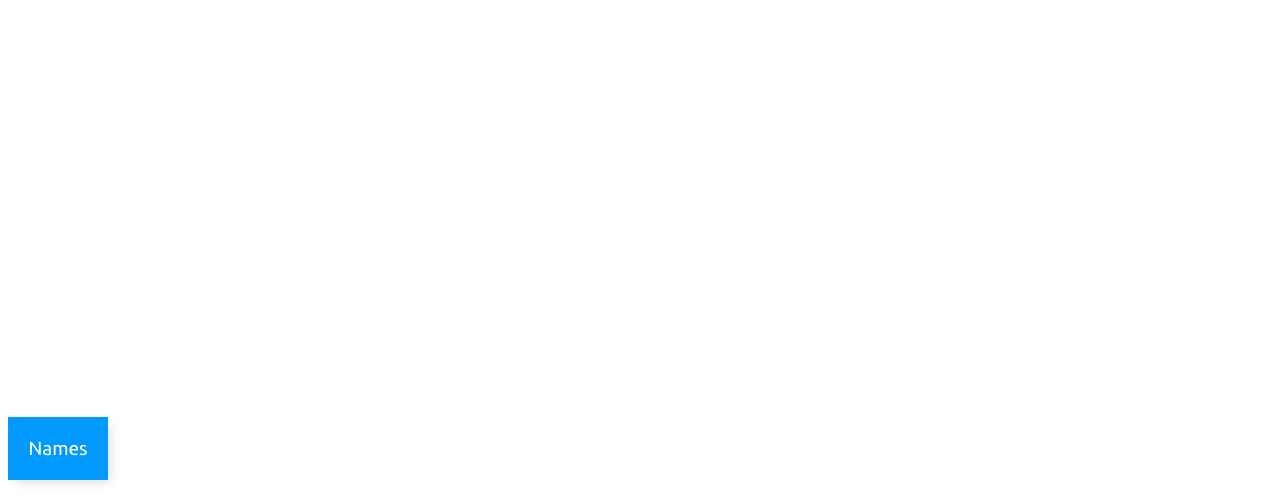
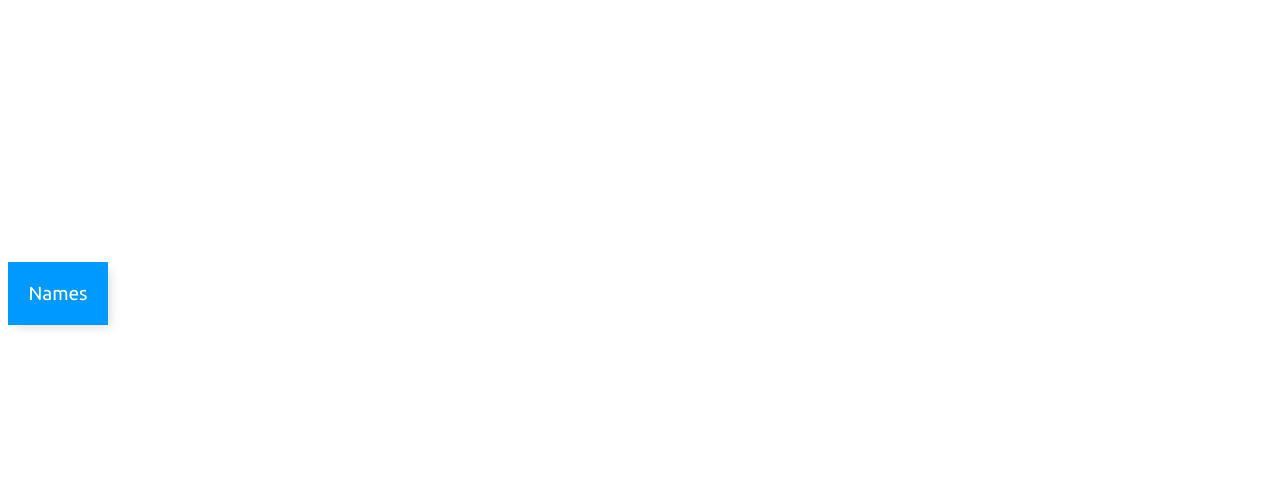
Before and after one commit to catchmeifyoucan-selfiegame/catchmeifyoucan-selfiegame.github.io, a plain HTML site: page index.html in a window 1280 px wide. Shown: the part 303-800 px from the top of the page. Drawn offline with nearby package versions, Linux system fonts and the light colour scheme.

Commit message:
Update test.css

```diff
--- a/test.css
+++ b/test.css
@@ -49,7 +49,7 @@ button > p{
 
 button {
 	position: absolute;
-	top: 720px;
+	top: 565px;
 	width: 100px;
 	background-color: #0099ff;
 	border: none;
```
